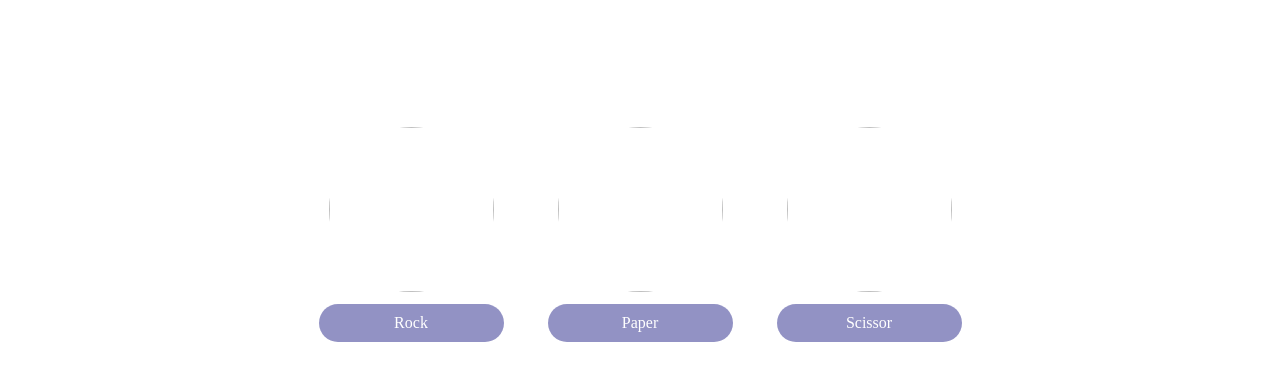
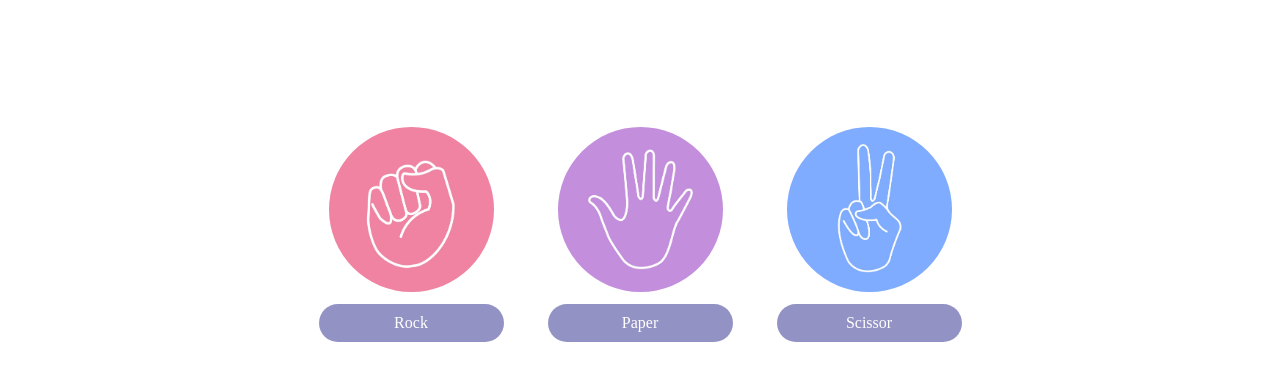
Before and after one commit to vicky-kumar-shaw/miniProject-Rock-Paper-Scissor, a plain HTML site: page index.html in a window 1280 px wide. Shown: the part 83-452 px from the top of the page. Drawn offline with Linux system fonts and the light colour scheme.

Commit message:
Update index.html
added images correctly

```diff
--- a/index.html
+++ b/index.html
@@ -10,15 +10,15 @@
     <h1>Rock Paper Scissors</h1>
     <div class="choices">
       <div class="choice" id="Rock">
-        <img src="stone.jpg" />
+        <img src="./images/stone.jpg" />
         <div class="name">Rock</div>
       </div>
       <div class="choice" id="Paper">
-        <img src="papper.jpg" />
+        <img src="./images/papper.jpg" />
         <div class="name">Paper</div>
       </div>
       <div class="choice" id="Scissors">
-        <img src="scissor.jpg" />
+        <img src="./images/scissor.jpg" />
         <div class="name">Scissor</div>
       </div>
     </div>
```
